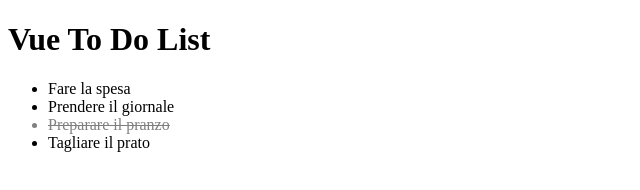
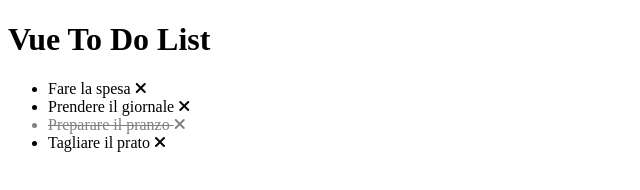
Before and after one commit to MaryChiodelli/vue-todolist, a plain HTML site: page index.html in a window 1280 px wide. Shown: the full height of the page, 0-640 px from the left. Drawn offline with nearby package versions, Linux system fonts and the light colour scheme.

Commit message:
milestone 2

```diff
--- a/index.html
+++ b/index.html
@@ -6,6 +6,7 @@
     <meta name="viewport" content="width=device-width, initial-scale=1.0">
     <title>Todolist</title>
     <link rel="stylesheet" href="./css/app.css">
+    <script src="https://kit.fontawesome.com/1e0e3edb9d.js" crossorigin="anonymous"></script>
     <script src="https://cdn.jsdelivr.net/npm/vue@2.7.8/dist/vue.js"></script>
 </head>
 <body>
@@ -21,6 +22,7 @@
                 <ul>
                     <li v-for="todo in todos" :class="todo.done ? 'done' : ''">
                         {{ todo.text }}
+                        <i @click="toggleDone(todo)" class="fa-solid fa-xmark"></i>
                     </li>
                 </ul>
             </div>
--- a/js/app.js
+++ b/js/app.js
@@ -21,6 +21,11 @@
     el: '#app',
     data: {
         todos: todos
+    },
+    methods: {
+        toggleDone(todo) {
+            todo.done = !todo.done;
+        }
     }
 });
 
```
